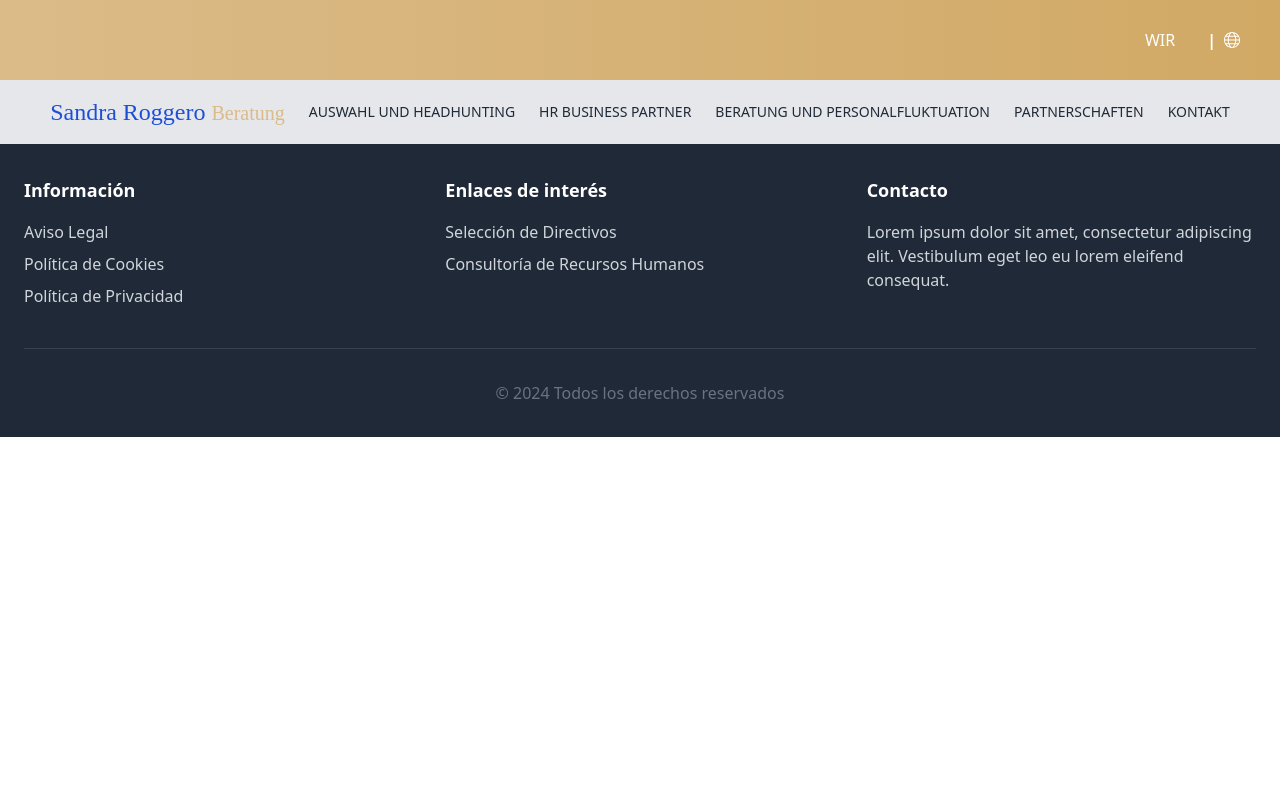
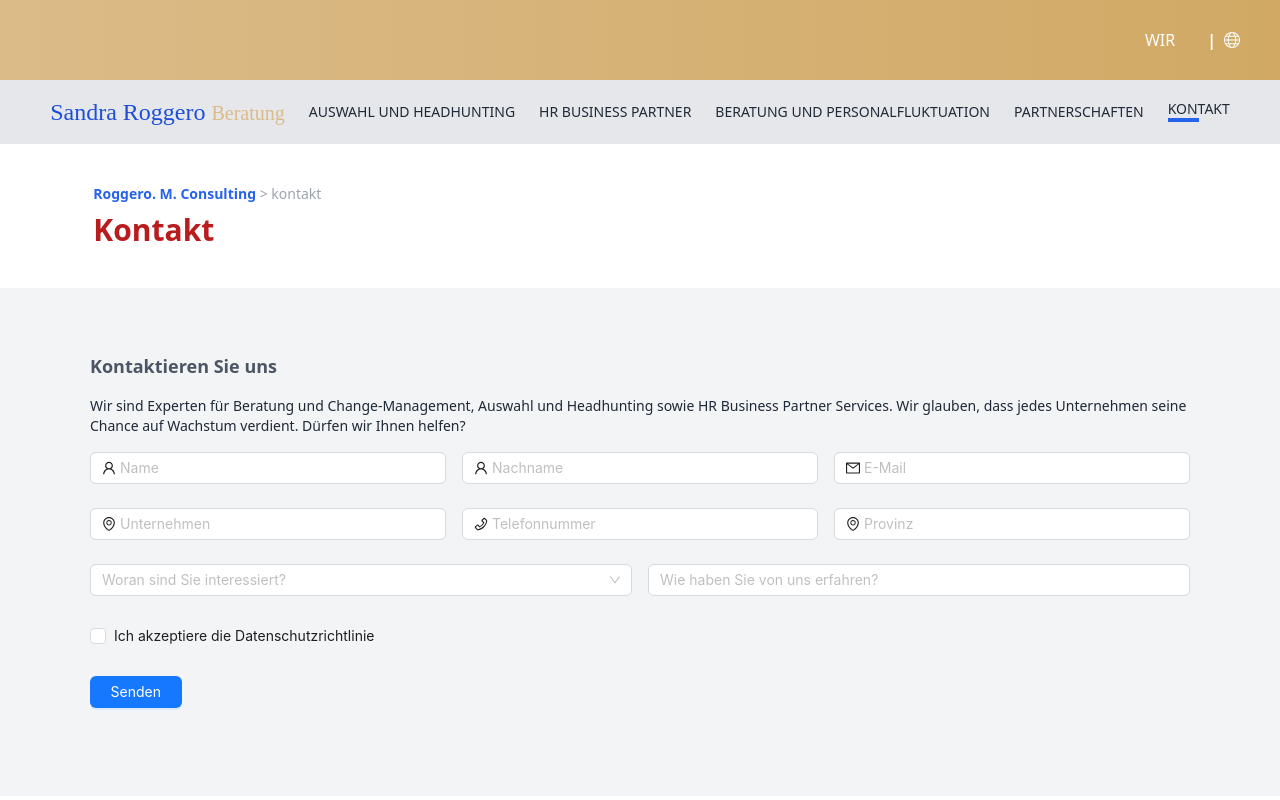
Before and after one commit to FrankSmith685/nuevo, a React (Create React App) app in the folder Proyecto - Sandra Roggero Beratung/: page /kontakt in a window 1280 px wide. Shown: the top 800 px of the page. Built offline with nearby package versions, Linux system fonts and the light colour scheme.

Commit message:
nueva actualización

```diff
--- a/Proyecto - Sandra Roggero Beratung/src/pages/assets/HeaderNav.jsx
+++ b/Proyecto - Sandra Roggero Beratung/src/pages/assets/HeaderNav.jsx
@@ -29,7 +29,7 @@ const HeaderNav = () => {
             { path: "/consultoria/workshops/", label: "WORKSHOPS UND SEMINARE" },
         ]},
         { path: "/partnerships", label: "PARTNERSCHAFTEN" },
-        { path: "/Kontakt", label: "KONTAKT" },
+        { path: "/kontakt", label: "KONTAKT" },
     ];
 
 
--- /dev/null
+++ b/Proyecto - Sandra Roggero Beratung/src/pages/kontakt/kontaktPage.jsx
@@ -0,0 +1,35 @@
+import { useNavigate } from "react-router-dom";
+import ContactForm from "../../components/common/contactForm";
+
+const KontakPage=()=>{
+    const navigate = useNavigate();
+
+    const handleClickHome=()=>{
+        navigate("/");
+    }
+    return(
+        <>
+        <div className="bg-white  h-auto mx-auto w-11/12">
+            <div className="p-10 w-full">
+                <p className="text-sm text-gray-400 ">
+                    <span onClick={handleClickHome} className="hover:cursor-pointer text-blue-600 font-bold">
+                        Roggero. M. Consulting
+                    </span>
+                    {' > '}
+                    kontakt
+                </p>
+                <h2 className="text-3xl font-bold pt-2 text-red-700">
+                    Kontakt
+                </h2>
+
+            </div>
+
+        </div>
+        <div className=" mb-10 w-full">
+            <ContactForm/>
+        </div>
+        </>
+    )
+}
+
+export default KontakPage;
--- a/Proyecto - Sandra Roggero Beratung/src/routes/AppRoutes.jsx
+++ b/Proyecto - Sandra Roggero Beratung/src/routes/AppRoutes.jsx
@@ -5,6 +5,7 @@ import HeaderNav from "../pages/assets/HeaderNav";
 import Footer from "../pages/assets/Footer";
 import HrBusinessPartner from "../components/hr-business-partner/HrBusinessPartner";
 import AcompanamientoDIrectivo from "../components/consultoria/AcompanamientoDIrectivo";
+import KontakPage from "../pages/kontakt/kontaktPage";
 
 // import InterimManagement from "../components/seleccion-y-headhunting/InterimManagement/InterimManagement";
 // import Evaluaciones from "../components/seleccion-y-headhunting/Evaluaciones/Evaluaciones";
@@ -63,6 +64,8 @@ export const AppRoutes = () => {
 
               <Route path="/hr-business-partner" element={<HrBusinessPartner />} />
 
+              <Route path="/kontakt" element={<KontakPage />} />
+
               {/* <Route path="/seleccion-y-headhunting/seleccion-de-directivos" element={<SeleccionDirectivos />} />
               <Route path="/seleccion-y-headhunting/consultoria-headhunter" element={<ConsultoriaHeadhunter />} />
               <Route path="/seleccion-y-headhunting/interim-management" element={<InterimManagement />} />
```
